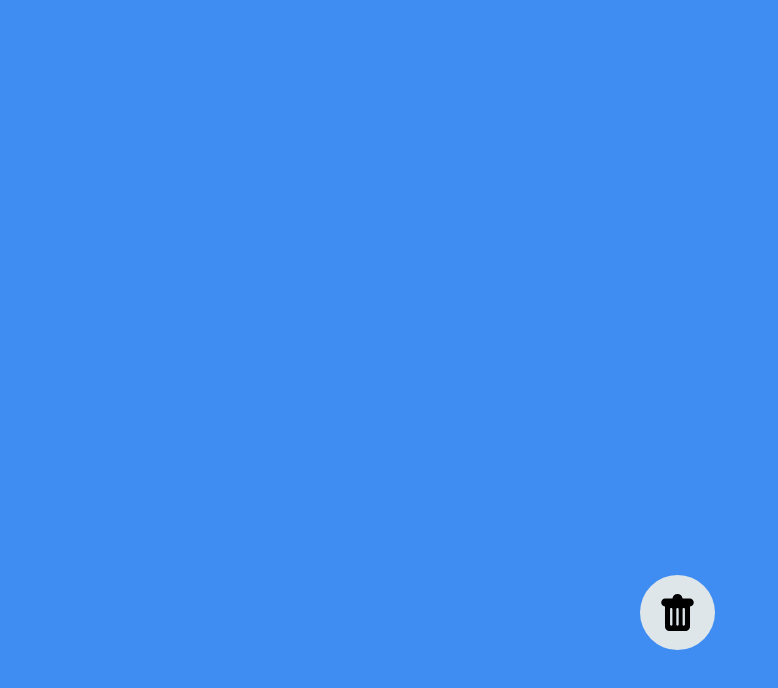
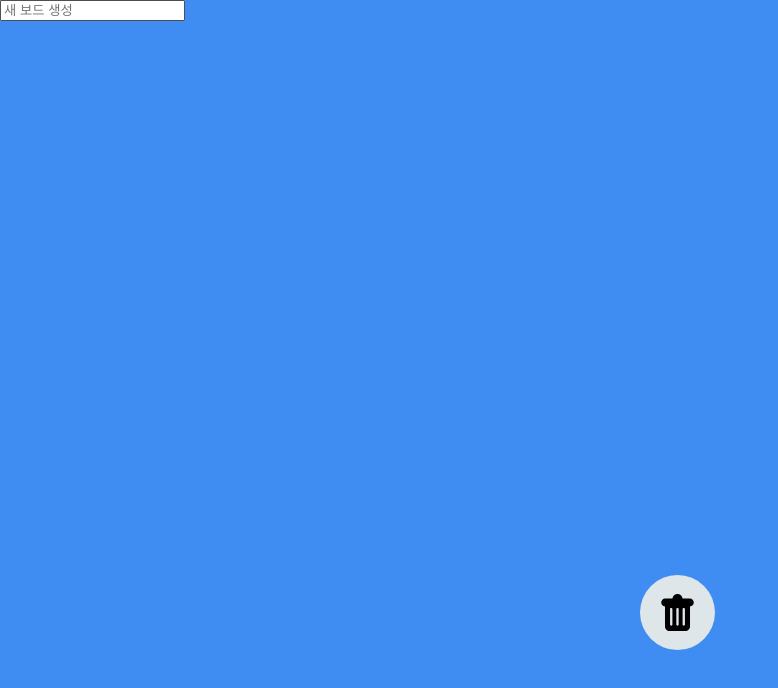
Before and after one commit to mocking-tiger/trello-clone, a React (Create React App) app: page / in a window 1280 px wide. Shown: the top 688 px of the page, without its empty margins (0-778 px from the left). Built offline with nearby package versions, Linux system fonts and the light colour scheme; a web font is replaced by a local one.

Commit message:
feat: 새 보드 생성

```diff
--- a/src/App.tsx
+++ b/src/App.tsx
@@ -1,9 +1,10 @@
 import styled from "styled-components";
-import Board, { IAreaProps } from "./components/Board";
+import Board, { IAreaProps, IForm } from "./components/Board";
 import CanIcon from "./assets/trash.svg";
 import { DragDropContext, Droppable, DropResult } from "react-beautiful-dnd";
 import { useRecoilState } from "recoil";
 import { toDoState } from "./atoms";
+import { useForm } from "react-hook-form";
 
 const Wrapper = styled.div`
   width: 100vw;
@@ -46,6 +47,7 @@ const TrashCan = styled.div<IAreaProps>`
 // 스타일드 컴포넌트 영역 끝
 
 function App() {
+  const { register, setValue, handleSubmit } = useForm<IForm>();
   const [toDos, setToDos] = useRecoilState(toDoState);
 
   const onDragEnd = (info: DropResult) => {
@@ -94,8 +96,28 @@ function App() {
     }
   };
 
+  const createBoard = ({ boardName }: IForm) => {
+    console.log(boardName);
+    setValue("boardName", "");
+    setToDos((allBoards) => {
+      const newBoard = {
+        ...allBoards,
+        [boardName]: [],
+      };
+      localStorage.setItem("TODOS", JSON.stringify(newBoard));
+      return newBoard;
+    });
+  };
+
   return (
     <DragDropContext onDragEnd={onDragEnd}>
+      <form onSubmit={handleSubmit(createBoard)}>
+        <input
+          {...register("boardName", { required: true })}
+          type="text"
+          placeholder="새 보드 생성"
+        />
+      </form>
       <Wrapper>
         <Boards>
           {Object.keys(toDos).map((boardId) => (
--- a/src/atoms.tsx
+++ b/src/atoms.tsx
@@ -17,5 +17,6 @@ export const toDoState = atom<IToDoState>({
 // 해야할것
 // 1. 투두 삭제 기능(드래그로 삭제) V
 // 2. 각 태스크 로컬스토리지에 저장 V
-// 3. 새 보드 생성, 삭제 기능
+// 3. 새 보드 생성 기능 V
 // 4. 보드들의 순서를 바꾸는 기능
+// 5. 보드 삭제(드래그로)
--- a/src/components/Board.tsx
+++ b/src/components/Board.tsx
@@ -62,8 +62,9 @@ interface IBoardProps {
   boardId: string;
 }
 
-interface IForm {
+export interface IForm {
   toDo: string;
+  boardName: string;
 }
 
 export default function Board({ toDos, boardId }: IBoardProps) {
```
